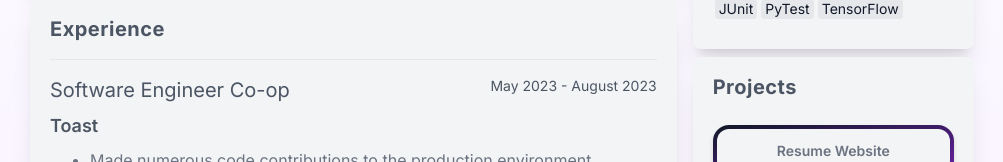
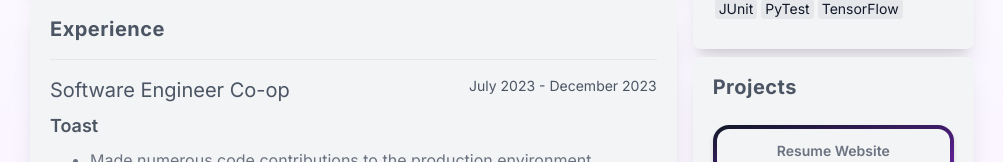
Before and after one commit to nolanpollack/resume, a Next.js app: page / in a window 1280 px wide. Shown: the part 487-649 px from the top of the page, without its empty margins (138-1141 px from the left). Built offline with nearby package versions, Linux system fonts and the light colour scheme.

Commit message:
fix date for toast

```diff
--- a/src/app/components/ExperienceSection.tsx
+++ b/src/app/components/ExperienceSection.tsx
@@ -48,7 +48,7 @@ export default function ExperienceSection() {
         <WorkExperience
           title={"Software Engineer Co-op"}
           company={"Toast"}
-          date={"May 2023 - August 2023"}
+          date={"July 2023 - December 2023"}
         >
           <ExperienceBullets>
             <li>
```
